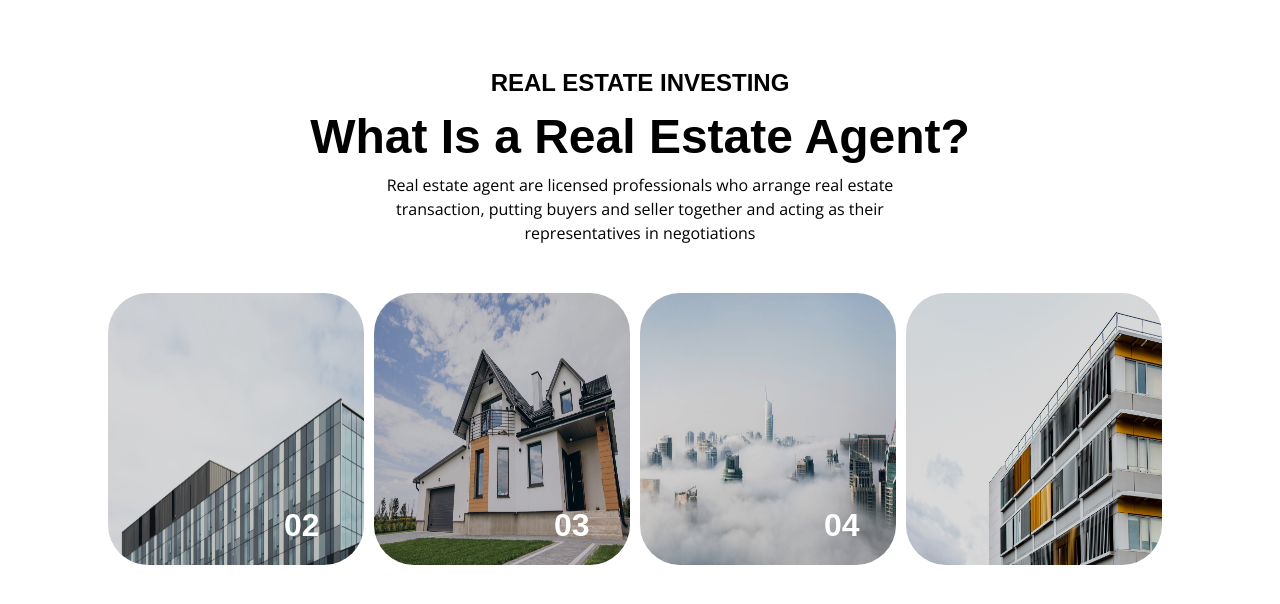
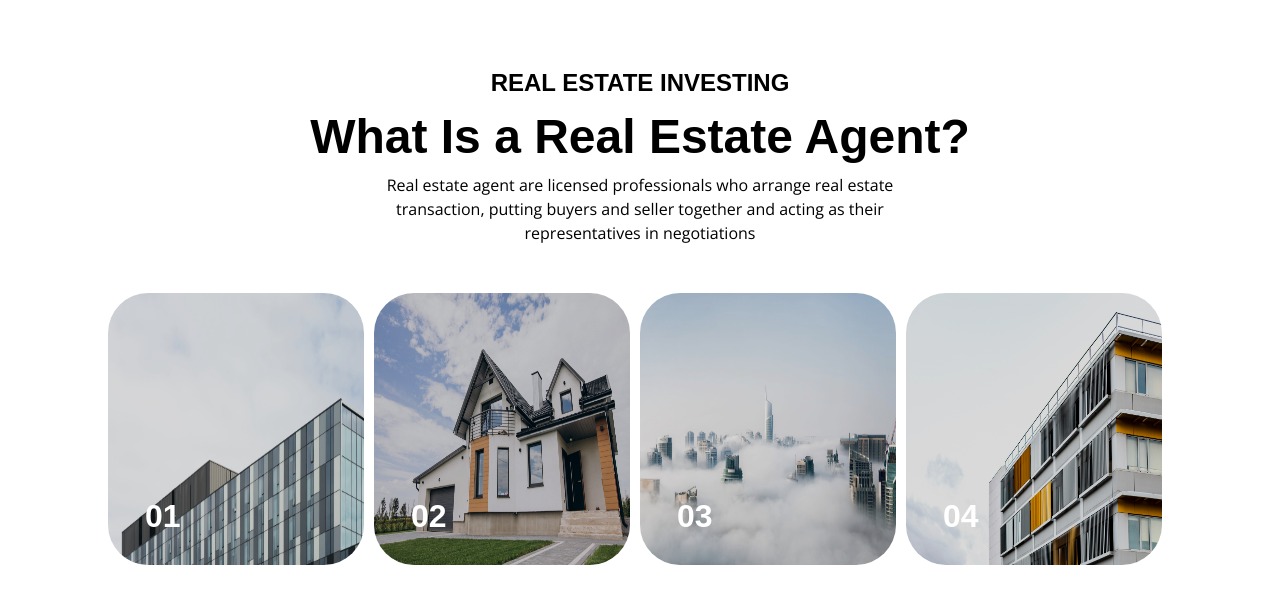
Before and after one commit to Sushmin2004/PROJECT13, a plain HTML site: page index.html in a window 1280 px wide. Drawn offline with nearby package versions, Linux system fonts and the light colour scheme.

Commit message:
changes done

```diff
--- a/index.html
+++ b/index.html
@@ -1,5 +1,6 @@
 <!DOCTYPE html>
 <html lang="en">
+
 <head>
     <meta charset="UTF-8">
     <meta name="viewport" content="width=device-width, initial-scale=1.0">
@@ -8,9 +9,12 @@
     <link rel="stylesheet" href="style.css">
     <link rel="preconnect" href="https://fonts.googleapis.com">
     <link rel="preconnect" href="https://fonts.gstatic.com" crossorigin>
-    <link href="https://fonts.googleapis.com/css2?family=Ubuntu+Sans:ital,wght@0,100..800;1,100..800&display=swap" rel="stylesheet">
-    <link href="https://fonts.googleapis.com/css2?family=Open+Sans:ital,wght@0,300..800;1,300..800&display=swap" rel="stylesheet">
+    <link href="https://fonts.googleapis.com/css2?family=Ubuntu+Sans:ital,wght@0,100..800;1,100..800&display=swap"
+        rel="stylesheet">
+    <link href="https://fonts.googleapis.com/css2?family=Open+Sans:ital,wght@0,300..800;1,300..800&display=swap"
+        rel="stylesheet">
 </head>
+
 <body>
     <section>
         <div class="model-wrapper">
@@ -18,22 +22,35 @@
                 <h4 id="heading1">REAL ESTATE INVESTING</h4>
                 <h1 id="heading2">What Is a Real Estate Agent?</h1>
             </div>
-        <p id="paragraph">Real estate agent are licensed professionals who arrange real estate <br> transaction, putting buyers and seller together and acting as their <br>representatives in negotiations</p>
+            <p id="paragraph">Real estate agent are licensed professionals who arrange real estate <br> transaction,
+                putting buyers and seller together and acting as their <br>representatives in negotiations</p>
         </div>
     </section>
     <section class="img-wrapper">
         <div class="img-wrapper1">
+            <div class="image1">
                 <img src="image-1.jpeg" alt="House-1">
-        <img src="image-2 (1).jpeg" alt="House-2">
-        <img src="image-3.jpeg" alt="House-3">
-        <img src="image-4.jpeg" alt="House-4">
+                <h1>01</h1>
             </div>
-    <div class="number-wrapper">
+            <div class="image2">
+                <img src="image-2 (1).jpeg" alt="House-1">
+                <h1>02</h1>
+            </div>
+            <div class="image3">
+                <img src="image-3.jpeg" alt="House-1">
+                <h1>03</h1>
+            </div>
+            <div class="image4">
+                <img src="image-4.jpeg" alt="House-1">
+                <h1>04</h1>
+            </div>
+            <!-- <div class="number-wrapper">
                 <h1>01</h1>
                 <h1>02</h1>
                 <h1>03</h1>
                 <h1>04</h1>
-    </div>
+            </div> -->
     </section>
 </body>
+
 </html>
--- a/style.css
+++ b/style.css
@@ -18,15 +18,7 @@
     font-family: Ubuntu, sans-serif;
 }
 
-.number-wrapper{
-    display: flex;
-    position: absolute;
-    bottom: 1rem;
-    right: 186px;
-}
-
-.number-wrapper h1{
-    width: 270px;
+.img-wrapper h1{
     color: white;
     font-size: 2rem;
 }
@@ -51,3 +43,57 @@
 #heading2{
     font-size: 3em;
 }
+
+.image1{
+    position: relative;
+}
+
+.image1 h1 {
+    position: absolute;
+    bottom: 25px;
+    left: 37px;
+}
+
+.image2{
+    position: relative;
+}
+
+.image2 h1 {
+    position: absolute;
+    bottom: 25px;
+    left: 37px;
+}
+
+.image3{
+    position: relative;
+}
+
+.image3 h1 {
+    position: absolute;
+    bottom: 25px;
+    left: 37px;
+}
+
+.image4{
+    position: relative;
+}
+
+.image4 h1 {
+    position: absolute;
+    bottom: 25px;
+    left: 37px;
+}
+
+
+/* .number-wrapper{
+    display: flex;
+    position: absolute;
+    bottom: 1rem;
+    right: 186px;
+}
+
+.number-wrapper h1{
+    width: 270px;
+    color: white;
+    font-size: 2rem;
+}*/
```
Lines whose indentation alone changed are shown as unchanged.
